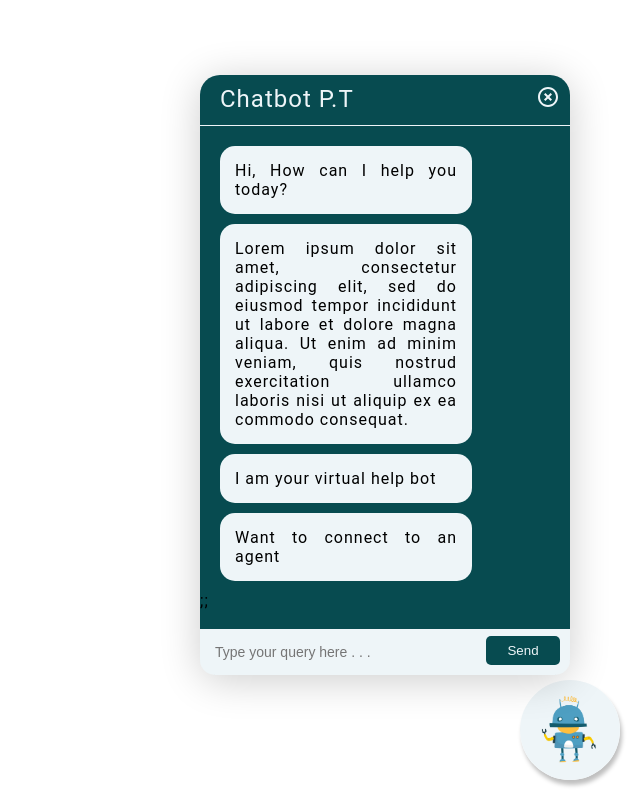
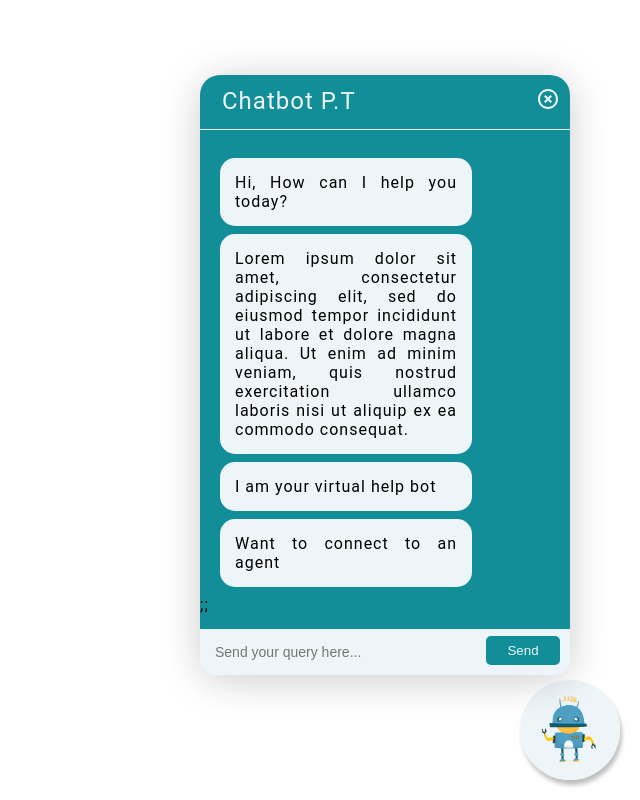
Before and after one commit to priyanshitaneja/React-Chatbot, a React (Create React App) app: page / in a window 1280 px wide. Both pictures are taken after a click on the picture 1210 px from the left and 730 px from the top of the page. Shown: the whole page, without its empty margins (640-1280 px from the left). Built offline with nearby package versions, Linux system fonts and the light colour scheme.

Commit message:
msg bubble width - dynamic

```diff
--- a/src/components/popDiv/index.scss
+++ b/src/components/popDiv/index.scss
@@ -1,4 +1,5 @@
 @import '../../data/styles/colors.scss';
+@import '../../data/styles/styles.scss';
 
 .botlogo {
     width: 100px;
@@ -21,7 +22,7 @@
 }
 
 .botHeader {
-    padding: 10px;
+    padding: 12px;
     height: 5%;
     border-bottom: 1px solid #eef5f8;
     color: #eef5f8;
@@ -45,24 +46,10 @@
     margin: 0;
     padding-top: 20px;
     /* padding-top: 10px; */
-    height: 80%;
+    height: 78%;
     /* overflow: scroll; */
     overflow-x: hidden;
     overflow-y: scroll;
-}
-
-.popUpMsg {
-    margin: 0 20px 10px 20px;
-    padding: 15px;
-    width: 60%;
-    border-radius: 15px;
-    background-color: #eef5f8;
-    color: #000;
-    text-align: justify;
-
-    word-wrap: break-word;
-    /* such that the text doesn't break out  */
-
 }
 
 .inputArea {
@@ -79,7 +66,7 @@
     border-bottom-left-radius: 15px;
     border-bottom-right-radius: 15px;
     background-color: #eef5f8;
-    color: #000;
+    color: $user-msg;
 }
 
 .popUpInput {
@@ -103,7 +90,7 @@
     border: none;
     border-radius: 5px;
     color: #eef5f8;
-    background-color: #074b50;
+    background-color: $bot-body;
     padding: 7px 10px;
     /* float: right; */
     position: absolute;
--- a/src/components/popDiv/popDiv.jsx
+++ b/src/components/popDiv/popDiv.jsx
@@ -37,6 +37,17 @@ function PopDiv() {
   useEffect(scrollToBottom, [msgs]);
   //used the useEffect hook so that the scrollToBottom is called after every new msg is sent
 
+  const handleChange = (event) => {
+    const newValue = event.target.value;
+    setInputText(newValue);
+  };
+
+  const handleEnter = (event) => {
+    if (event.key === "Enter") {
+       console.log("enter pressed");
+    }
+};
+
   return (
     <div className="BotWindow" style={{ display: close ? "none" : null }}>
       <div className="botHeader">
@@ -71,12 +82,10 @@ function PopDiv() {
         <input
           className="popUpInput"
           type="text"
-          placeholder="Type your query here . . ."
+          placeholder="Send your query here..."
           value={inputText}
-          onChange={(event) => {
-            const newValue = event.target.value;
-            setInputText(newValue);
-          }}
+          onChange={handleChange}
+          onKeyPress={handleEnter}
           required
         />
 
@@ -97,7 +106,7 @@ function PopDiv() {
 
       {/* { close ? null : <PopDiv />}  */}
     </div>
-  );
+  )
 }
 
 export default PopDiv;
--- a/src/components/userMsg/index.scss
+++ b/src/components/userMsg/index.scss
@@ -1,22 +1,15 @@
 @import '../../data/styles/colors.scss';
-
-.popUpMsg {
-    margin: 0 20px 10px 20px;
-    padding: 15px;
-    width: 60%;
-    border-radius: 15px;
-    background-color: #eef5f8;
-    color: #000;
-    text-align: justify;
-
-    word-wrap: break-word;
-    /* such that the text doesn't break out  */
-
-  }
+@import '../../data/styles/styles.scss';
 
 
   .userMsg {
     float: right;
-    margin-top: 0;
-    margin-bottom: 20px;
+    margin-top: 0px;
+    margin-bottom: 10px;
+    background-color: $user-msg-bg;
+
+    clear: both;
+    //messages in next line irrespective of width
+    width: max-content;
+    //messages dynamic according to size of content
   }
--- a/src/data/styles/colors.scss
+++ b/src/data/styles/colors.scss
@@ -1,3 +1,5 @@
-$bot-body: #074b50;
-$bot-content: #eef5f8;
-$bot-chat: #000000;
+$bot-body: #118e97;
+$bot-msg-bg: #eef5f8;
+$bot-msg: gray;
+$user-msg: rgb(134, 134, 134);
+$user-msg-bg: #c0f4f8;
--- a/src/data/styles/styles.scss
+++ b/src/data/styles/styles.scss
@@ -13,3 +13,22 @@ body {
   font-family: Roboto,sans-serif!important;
   letter-spacing: 1px;
 }
+
+
+.popUpMsg {
+  margin: 8px 20px;
+  padding: 15px;
+
+  max-width: 60%;
+  // display: inline-block;
+  // width: max-content;
+  align-items: flex-start;
+  border-radius: 15px;
+  background-color: #eef5f8;
+  color: #000;
+  text-align: justify;
+
+  word-wrap: break-word;
+  /* such that the text doesn't break out  */
+
+}
```
